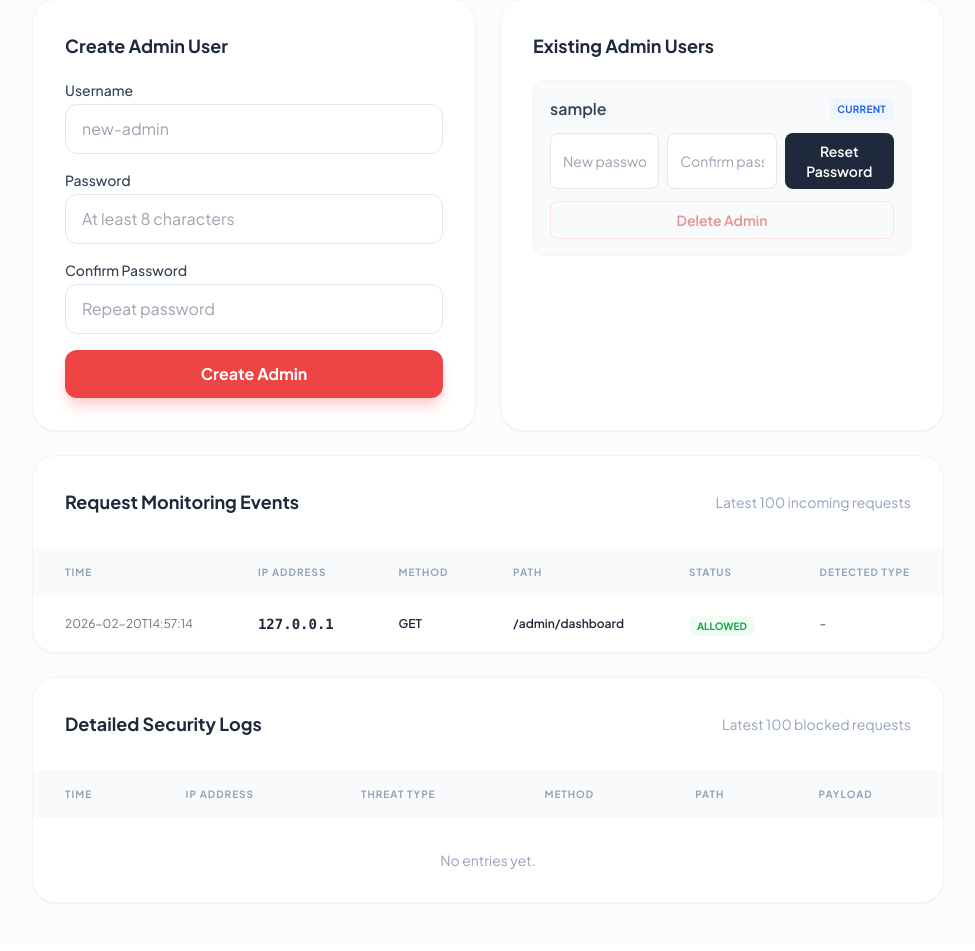
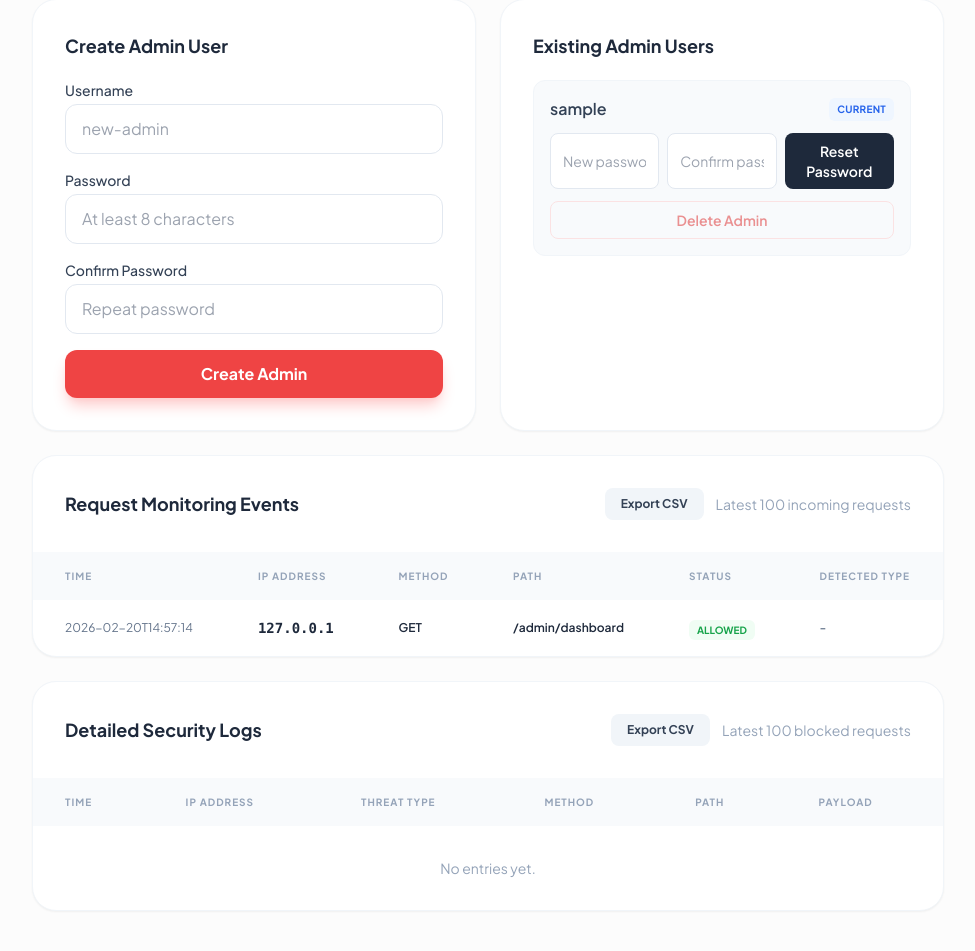
Before and after one commit to Adnan-Kakkattil/WebAppFirewall, a Flask app: page /admin/dashboard in a window 1280 px wide. Shown: the part 1661-2612 px from the top of the page, without its empty margins (296-1271 px from the left). Before the commit the page ends 2564 px from the top, so only its background shows below. Run offline with Flask 3, Linux system fonts and the light colour scheme; the visitor is signed in with stand-in values (Sample User, id 1); data comes from the database, SQL or seed files in the repository; data that the repository does not hold is empty; some libraries are stand-ins or nearby versions.

Commit message:
Export rule-test results and attack logs to CSV

```diff
--- a/app.py
+++ b/app.py
@@ -1,3 +1,5 @@
+import csv
+import io
 import os
 import re
 import sqlite3
@@ -7,6 +9,7 @@ from typing import Optional
 from urllib.parse import unquote_plus
 
 from flask import (
+    Response,
     Flask,
     flash,
     g,
@@ -775,6 +778,82 @@ def admin_test_rules():
     return redirect(url_for("admin_dashboard"))
 
 
+def build_csv_response(filename: str, headers: list, rows: list) -> Response:
+    buffer = io.StringIO()
+    writer = csv.writer(buffer)
+    writer.writerow(headers)
+    for row in rows:
+        writer.writerow(row)
+    output = buffer.getvalue()
+    buffer.close()
+
+    return Response(
+        output,
+        mimetype="text/csv",
+        headers={"Content-Disposition": f"attachment; filename={filename}"},
+    )
+
+
+@app.route("/admin/export/requests.csv")
+@admin_required
+def export_requests_csv():
+    db = get_db()
+    rows = db.execute(
+        """
+        SELECT timestamp, ip_address, method, path, status, COALESCE(attack_type, '') AS attack_type
+        FROM request_logs
+        ORDER BY id DESC
+        LIMIT 5000
+        """
+    ).fetchall()
+    csv_rows = [
+        [
+            row["timestamp"],
+            row["ip_address"],
+            row["method"],
+            row["path"],
+            row["status"],
+            row["attack_type"],
+        ]
+        for row in rows
+    ]
+    return build_csv_response(
+        filename="request_monitoring_logs.csv",
+        headers=["timestamp", "ip_address", "method", "path", "status", "attack_type"],
+        rows=csv_rows,
+    )
+
+
+@app.route("/admin/export/attacks.csv")
+@admin_required
+def export_attacks_csv():
+    db = get_db()
+    rows = db.execute(
+        """
+        SELECT timestamp, ip_address, attack_type, method, path, payload
+        FROM attacks
+        ORDER BY id DESC
+        LIMIT 5000
+        """
+    ).fetchall()
+    csv_rows = [
+        [
+            row["timestamp"],
+            row["ip_address"],
+            row["attack_type"],
+            row["method"],
+            row["path"],
+            row["payload"],
+        ]
+        for row in rows
+    ]
+    return build_csv_response(
+        filename="blocked_attack_logs.csv",
+        headers=["timestamp", "ip_address", "attack_type", "method", "path", "payload"],
+        rows=csv_rows,
+    )
+
+
 @app.errorhandler(403)
 def forbidden(_error):
     return (
--- a/templates/admin_dashboard.html
+++ b/templates/admin_dashboard.html
@@ -235,7 +235,12 @@
 <div class="bg-white rounded-3xl border border-slate-100 shadow-sm overflow-hidden">
   <div class="p-8 border-b border-slate-50 flex items-center justify-between">
     <h3 class="font-bold text-lg">Request Monitoring Events</h3>
-    <div class="text-sm text-slate-400">Latest 100 incoming requests</div>
+    <div class="flex items-center gap-3">
+      <a href="{{ url_for('export_requests_csv') }}" class="px-4 py-2 bg-slate-100 text-slate-700 rounded-lg text-xs font-bold hover:bg-slate-200">
+        Export CSV
+      </a>
+      <div class="text-sm text-slate-400">Latest 100 incoming requests</div>
+    </div>
   </div>
   <div class="overflow-x-auto">
     <table class="w-full text-left">
@@ -279,7 +284,12 @@
 <div class="bg-white rounded-3xl border border-slate-100 shadow-sm overflow-hidden">
   <div class="p-8 border-b border-slate-50 flex items-center justify-between">
     <h3 class="font-bold text-lg">Detailed Security Logs</h3>
-    <div class="text-sm text-slate-400">Latest 100 blocked requests</div>
+    <div class="flex items-center gap-3">
+      <a href="{{ url_for('export_attacks_csv') }}" class="px-4 py-2 bg-slate-100 text-slate-700 rounded-lg text-xs font-bold hover:bg-slate-200">
+        Export CSV
+      </a>
+      <div class="text-sm text-slate-400">Latest 100 blocked requests</div>
+    </div>
   </div>
   <div class="overflow-x-auto">
     <table class="w-full text-left">
```
Also changed, not shown: README.md.
